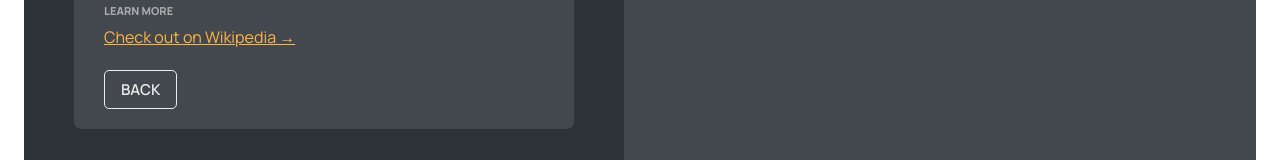
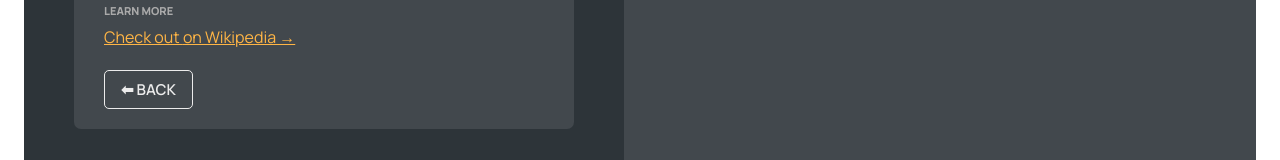
Before and after one commit to HassanSaid21/world-wise, a React (Vite) app: page /app/cities/1 in a window 1280 px wide. Shown: the part 318-478 px from the top of the page. Built offline with nearby package versions, Linux system fonts and the light colour scheme; no server answers; data requests are answered from the project's data file.

Commit message:
added back button to city and form , also added style to the active city , finally added current city to cities context to display it in city component  using use fetch

```diff
--- /dev/null
+++ b/src/components/BackButton.jsx
@@ -0,0 +1,19 @@
+import { useNavigate } from "react-router-dom"
+import Button from "./Button"
+
+
+function BackButton() {
+  const navigate = useNavigate()
+  return (
+    <div>
+      <Button onClick={(e) => {
+          e.preventDefault()
+          navigate(-1)
+         }} type={"back"}>
+        ⬅ Back
+        </Button>
+    </div>
+  )
+}
+
+export default BackButton
--- a/src/components/City.jsx
+++ b/src/components/City.jsx
@@ -1,10 +1,11 @@
 /* eslint-disable react/prop-types */
-import {  useParams } from "react-router-dom";
+import { useParams } from "react-router-dom";
 import styles from "./City.module.css";
 import { useCities } from "../../contexts/CitiesContext";
-import Button from "./Button";
+
 import { useEffect } from "react";
-
+import Spinner from "./Spinner";
+import BackButton from "./BackButton";
 
 const formatDate = (date) =>
   new Intl.DateTimeFormat("en", {
@@ -15,18 +16,18 @@ const formatDate = (date) =>
   }).format(new Date(date));
 
 function City() {
-  const { getCity,  currentCity,  } = useCities();
+  const { getCity, currentCity, isLoading } = useCities();
   const { id } = useParams();
 
-   useEffect(() =>  function () {
-    getCity(id);
-   }
-   , [id]);
+  useEffect(
+    () =>
+      function () {
+        getCity(id);
+      },
+    [id]
+  );
 
-
-  function handleBack() {
-    //-useNavigate(-1)
-  }
+  if (isLoading) return <Spinner />;
 
   // TEMP DATA
   /*  const currentCity = {
@@ -36,9 +37,8 @@ function City() {
     notes: "My favorite city so far!",
   };
 */
-console.log(currentCity)
+
   const { cityName, emoji, date, notes } = currentCity;
-
 
   return (
     <div className={styles.city}>
@@ -73,9 +73,7 @@ console.log(currentCity)
       </div>
 
       <div>
-        <Button onClick={handleBack} type={"back"}>
-          Back
-        </Button>
+        <BackButton />
       </div>
     </div>
   );
--- a/src/components/CityItem.jsx
+++ b/src/components/CityItem.jsx
@@ -2,6 +2,7 @@
 
 import { NavLink } from "react-router-dom";
 import styles from "./CityItem.module.css";
+import { useCities } from "../../contexts/CitiesContext";
 const formatDate = (date) =>
   new Intl.DateTimeFormat("en", {
     day: "numeric",
@@ -10,10 +11,11 @@ const formatDate = (date) =>
   }).format(new Date(date));
 function CityItem({ city }) {
   const { cityName, emoji, date, id, position } = city;
+  const{ currentCity} =useCities()
   return (
     <li>
       <NavLink
-        className={styles.cityItem}
+        className={`${styles.cityItem}   ${ currentCity.id===id  ?styles['cityItem--active'] :""}`}
         to={`${id}?lat=${position.lat}&lng=${position.lng}`}
       >
         <span className={styles.emoji}> {emoji}</span>
--- a/src/components/Form.jsx
+++ b/src/components/Form.jsx
@@ -11,6 +11,7 @@ import { useState } from "react";
 import styles from "./Form.module.css";
 import Button from "./Button";
 import {  useNavigate } from "react-router-dom";
+import BackButton from "./BackButton";
 
 export function convertToEmoji(countryCode) {
   const codePoints = countryCode
@@ -59,10 +60,7 @@ function Form() {
 
       <div className={styles.buttons}>
         <Button type='primary'> Add</Button>
-        <Button type='back'  onClick={(e) => {
-          e.preventDefault()
-          navigate(-1)
-         }}>&larr; Back</Button>
+    <BackButton />
       </div>
     </form>
   );
--- a/src/index.css
+++ b/src/index.css
@@ -68,6 +68,8 @@ input:focus {
   border-radius: 5px;
 }
 
+
+
 /*
 "importCSSModule": {
     "prefix": "csm",
```
Also changed, not shown: contexts/CitiesContext.jsx (+12 -22 lines).
